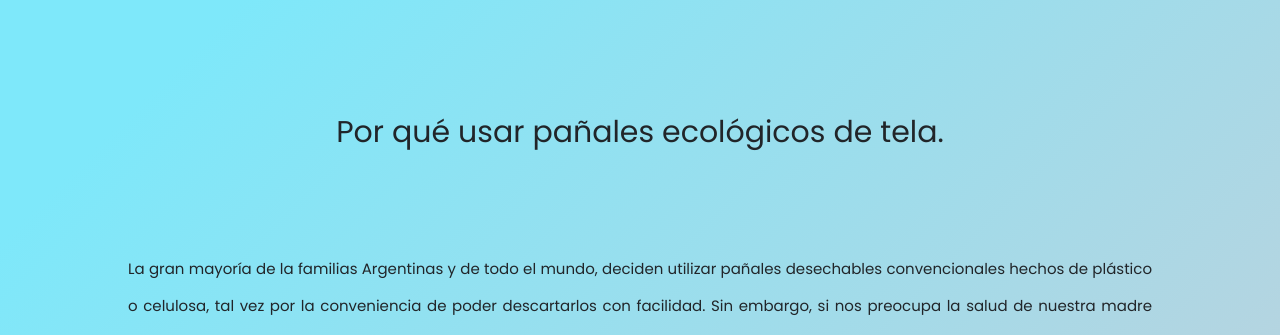
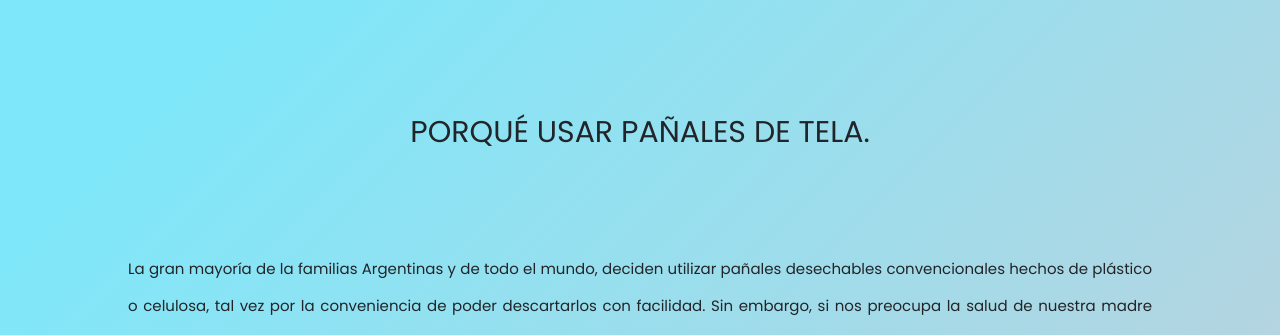
Before and after one commit to jorge-osses/eco-tomito, a website: page index.html in a window 1280 px wide. Shown: the part 751-1086 px from the top of the page. Drawn offline with nearby package versions, Linux system fonts and the light colour scheme; a web font is replaced by a local one.

Commit message:
Se corrige titulo en mayusculas en index

```diff
--- a/index.html
+++ b/index.html
@@ -86,7 +86,7 @@
         <main class="main col-12">
             <section class="presentacion">
                 <article>
-                  <h2>Por qué usar pañales ecológicos de tela.</h2>
+                  <h2>PORQUÉ USAR PAÑALES DE TELA.</h2>
                   <p>La gran mayoría de la familias Argentinas y de todo el mundo, deciden utilizar pañales desechables convencionales hechos de plástico o celulosa, tal vez por la conveniencia de poder descartarlos con facilidad. Sin embargo, si nos preocupa la salud de nuestra madre tierra, deberíamos saber que la "comodidad" de utilizar pañales desechables también tiene consecuencias trágicas para el medioambiente. En Argentina se desechan aproximadamente 364.000 toneladas de pañales descartables, esto equivale a llenar un estadio de fútbol por completo con pañales. Hay distintas alternativas al problema, una sería utilizar pañales biodegradables que se descomponen en 3 o 6 años mientras que los descartables tardan entre 250 y 500 años, o utilizar pañales ecológicos de tela que, sin duda, son la opción más ecológica y respetuosa con el medioambiente ya que pueden reutilizarse sin tener que desecharlos, siendo éstos un pilar fundamental de la crianza natural. </p>
                   <p>Los pañales ecológicos de tela son percibidos en general como algo arcaico y muy poco prácticos para el tipo de vida actual. No obstante, los pañales de telas actuales distan muchísimo de los pañales que se utilizaban décadas atrás. Los pañales de tela modernos están confeccionados don telas especialmente diseñadas para brindar alta absorción, bajo volumen y mayor confort. Un punto importante a resaltar, es que gracias a la tecnología empleada en las telas utilizadas se a reduce a cero las chances de que los bebés desarrollen la dermatitis del pañal, algo muy frecuente cuando se utilizan pañales descartables. </p>
                   <p>La decisión de reducir el tremendo daño ecológico que producen los pañales descartables al medioambiente, y la vuelta a la crianza natural por parte de las nuevas generaciones, ha hecho de los pañales de tela no solo una opción ecológica y sustentable sin precedentes, sino que además poseen ventajas "evolutivas" superiores a los pañales descartables.</p>
```
